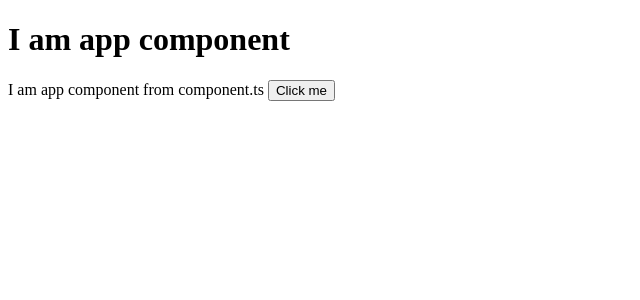
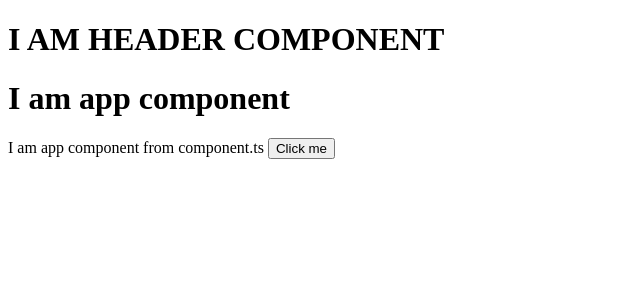
Before and after one commit to rmevans1/bwm-angular, an Angular app: page / in a window 1280 px wide. Shown: the top 300 px of the page, without its empty margins (0-640 px from the left). Built offline with nearby package versions, Linux system fonts and the light colour scheme.

Commit message:
Start work on header component

```diff
--- a/src/app/app.component.html
+++ b/src/app/app.component.html
@@ -1,3 +1,4 @@
+<bwm-header></bwm-header>
 <h1>I am app component</h1>
 
 {{componentTitle}}
--- a/src/app/app.module.ts
+++ b/src/app/app.module.ts
@@ -2,10 +2,12 @@
 import { NgModule } from '@angular/core';
 
 import { AppComponent } from './app.component';
+import { HeaderComponent } from './common/header/header.component';
 
 @NgModule({
   declarations: [
-    AppComponent
+    AppComponent,
+    HeaderComponent
   ],
   imports: [
     BrowserModule
--- /dev/null
+++ b/src/app/common/header/header.component.html
@@ -0,0 +1 @@
+<h1>I AM HEADER COMPONENT</h1>
--- /dev/null
+++ b/src/app/common/header/header.component.ts
@@ -0,0 +1,13 @@
+import { Component } from '@angular/core';
+
+@Component({
+  selector: 'bwm-header',
+  templateUrl: './header.component.html'
+})
+export class HeaderComponent {
+  componentTitle = 'I am app component from component.ts';
+
+  clickHandler() {
+    alert('I AM CLICKED');
+  }
+}
```
